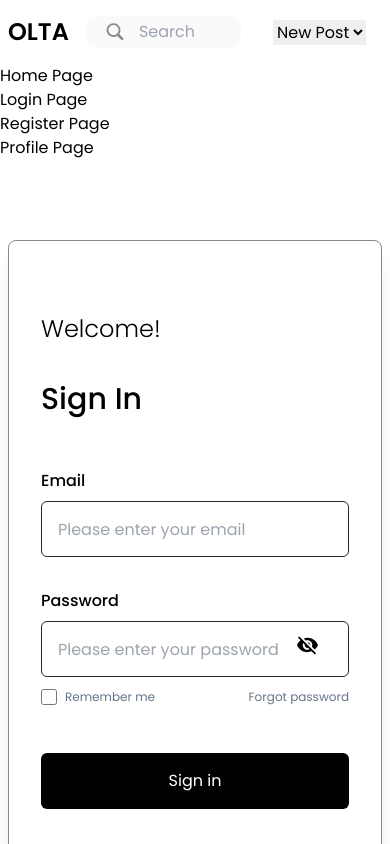
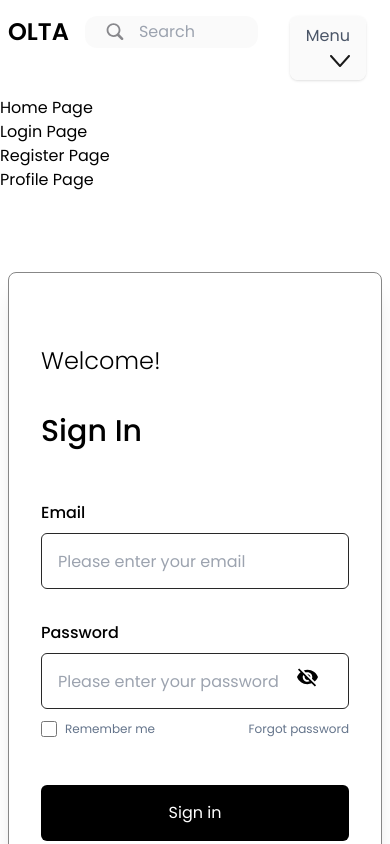
Before and after one commit to iremumut/Olta, a React (Create React App) app in the folder client/: page /login in a window 390 px wide. Shown: the top 844 px of the page. Built offline with nearby package versions, Linux system fonts and the light colour scheme.

Commit message:
styled the dropdown menu

```diff
--- a/client/src/pages/components/NavBar.js
+++ b/client/src/pages/components/NavBar.js
@@ -1,8 +1,15 @@
 import { Link } from "react-router-dom";
 import searchIcon from "../../assets/vectors/search.svg";
+import dropdownArrow from "../../assets/vectors/dropdown.svg";
+import { useState } from "react";
 const NavBar = () => {
+  const [dropdown, setDropdown] = useState(false);
+
+  const changeDropdown = () => {
+    setDropdown((prev) => !prev);
+  };
   return (
-    <div className="py-4 sm:px-16 px-2 flex flex-row items-center ">
+    <div className="py-4 sm:px-16 px-2 flex flex-row items-start ">
       <Link to={"/"}>
         <p className="sm:text-4xl text-2xl font-semibold xl:mr-28 mr-4">OLTA</p>
       </Link>
@@ -21,22 +28,37 @@ const NavBar = () => {
         </Link>
         <button className="hover:text-[#4A5567]/70 px-1 ">Sign Out</button>
       </div>
-      <div className="md:hidden mx-4">
-        <select>
-          <option>
-            {" "}
-            <button className="hover:text-[#4A5567]/70 ">New Post</button>
-          </option>
-          <option>
-            {" "}
-            <Link to={"/"}>
-              <p className="hover:text-[#4A5567]/70  ">Wallet</p>
-            </Link>
-          </option>
-          <option>
-            <button className="hover:text-[#4A5567]/70">Sign Out</button>
-          </option>
-        </select>
+      <div className="md:hidden mx-4 text-[#4A5567] bg-neutral-50/[.97] rounded-lg py-2 w-32 shadow ">
+        <button className="px-4" onClick={changeDropdown}>
+          <p className="inline">Menu</p>
+          <img src={dropdownArrow} className="inline ml-6" alt="" />
+        </button>
+        <div className={`self-start ${dropdown ? "inline" : "hidden"}`}>
+          <Link
+            className="hover:text-black hover:bg-neutral-300 px-4 py-2 block"
+            to={"/"}
+          >
+            New Post
+          </Link>
+          <Link
+            className="hover:text-black hover:bg-neutral-300 px-4 py-2 block"
+            to={"/"}
+          >
+            Wallet
+          </Link>
+          <Link
+            className="hover:text-black hover:bg-neutral-300 px-4 py-2 block"
+            to={"/"}
+          >
+            Profile
+          </Link>
+          <Link
+            className="hover:text-black hover:bg-neutral-300 px-4 py-2 block"
+            to={"/"}
+          >
+            Sign Out
+          </Link>
+        </div>
       </div>
       <div className="xl:basis-5/12 md:basis-3/12 flex flex-row ml-auto justify-end items-center items-end xsm:flex hidden ">
         <p className="mx-2 text-[#4E5D78] lg:text-xl text-base lg:font-semibold	font-normal hidden lg:inline hover:text-[#4A5567]/70">
@@ -44,7 +66,7 @@ const NavBar = () => {
         </p>
         <img
           src="https://encrypted-tbn0.gstatic.com/images?q=tbn:ANd9GcQ8FuEJbKwDdaz1h387130xmYkAIQbZpahhbQ&usqp=CAU"
-          className="lg:h-12 lg:w-12 w-8 h-8 lg:rounded-xl ml-2 rounded-full "
+          className="lg:h-12 lg:w-12 w-8 h-8 lg:rounded-xl ml-2 rounded-full object-cover"
           alt="profile"
         ></img>
       </div>
@@ -54,6 +76,7 @@ const NavBar = () => {
 
 export default NavBar;
 
+/*className={dropdown ? "inline" : "hidden"}*/
 // "text-[#4A5567]"
 
 /*
@@ -103,4 +126,22 @@ export default NavBar;
         ></img>
       </div>
     </div>
+
+
+
+    <select>
+          <option>
+            {" "}
+            <button className="hover:text-[#4A5567]/70 ">New Post</button>
+          </option>
+          <option>
+            {" "}
+            <Link to={"/"}>
+              <p className="hover:text-[#4A5567]/70  ">Wallet</p>
+            </Link>
+          </option>
+          <option>
+            <button className="hover:text-[#4A5567]/70">Sign Out</button>
+          </option>
+        </select>
 */
```
Also changed, not shown: client/src/assets/vectors/dropdown.svg (added).
